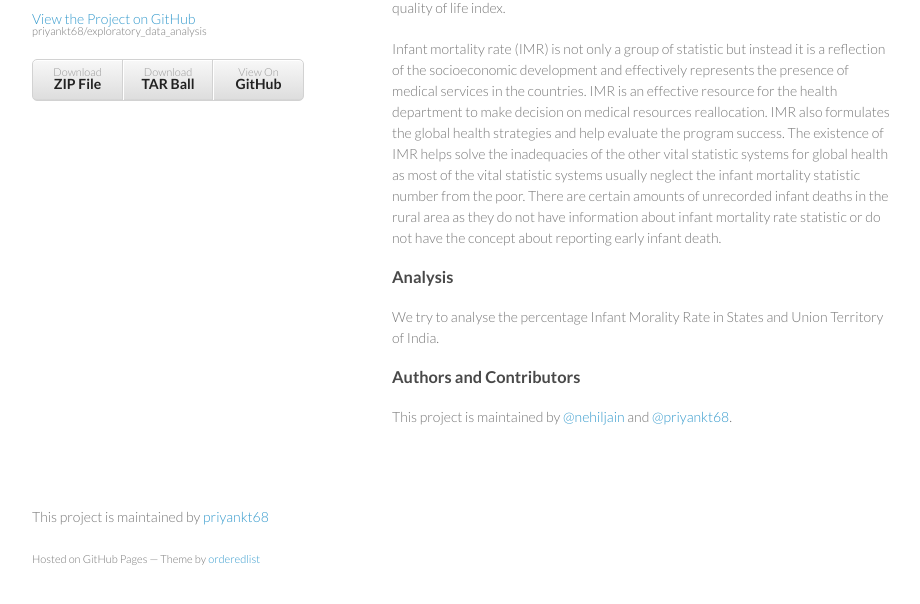
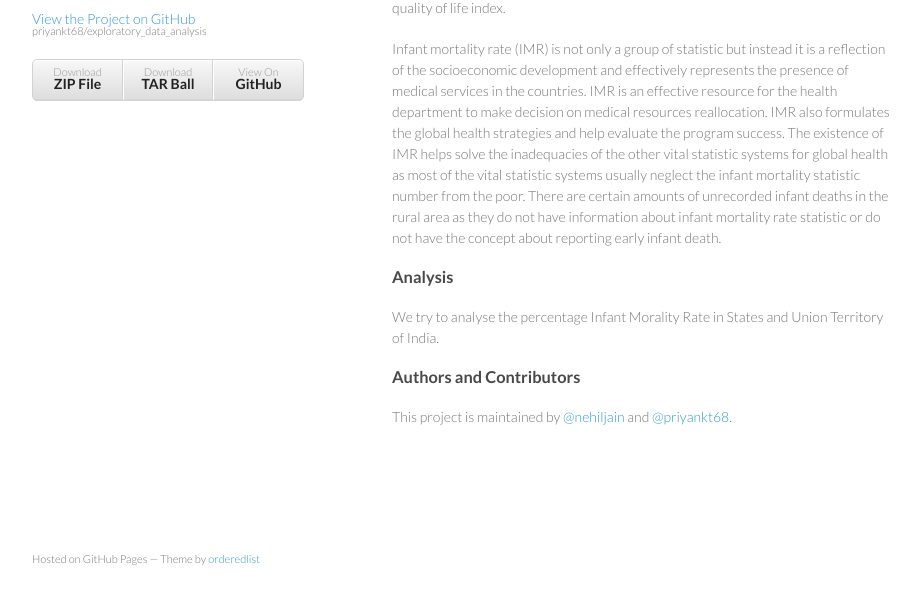
Before and after one commit to priyankt68/exploratory_data_analysis, a plain HTML site: page index.html in a window 1280 px wide. Shown: the part 162-766 px from the top of the page, without its empty margins (178-1098 px from the left). Drawn offline with Linux system fonts and the light colour scheme.

Commit message:
updating contributor

```diff
--- a/index.html
+++ b/index.html
@@ -46,7 +46,7 @@
 <p>This project is maintained by <a href="https://github.com/nehiljain" class="user-mention">@nehiljain</a> and <a href="https://github.com/priyankt68" class="user-mention">@priyankt68</a>.</p>
       </section>
       <footer>
-        <p>This project is maintained by <a href="https://github.com/priyankt68">priyankt68</a></p>
+
         <p><small>Hosted on GitHub Pages &mdash; Theme by <a href="https://github.com/orderedlist">orderedlist</a></small></p>
       </footer>
     </div>
```
